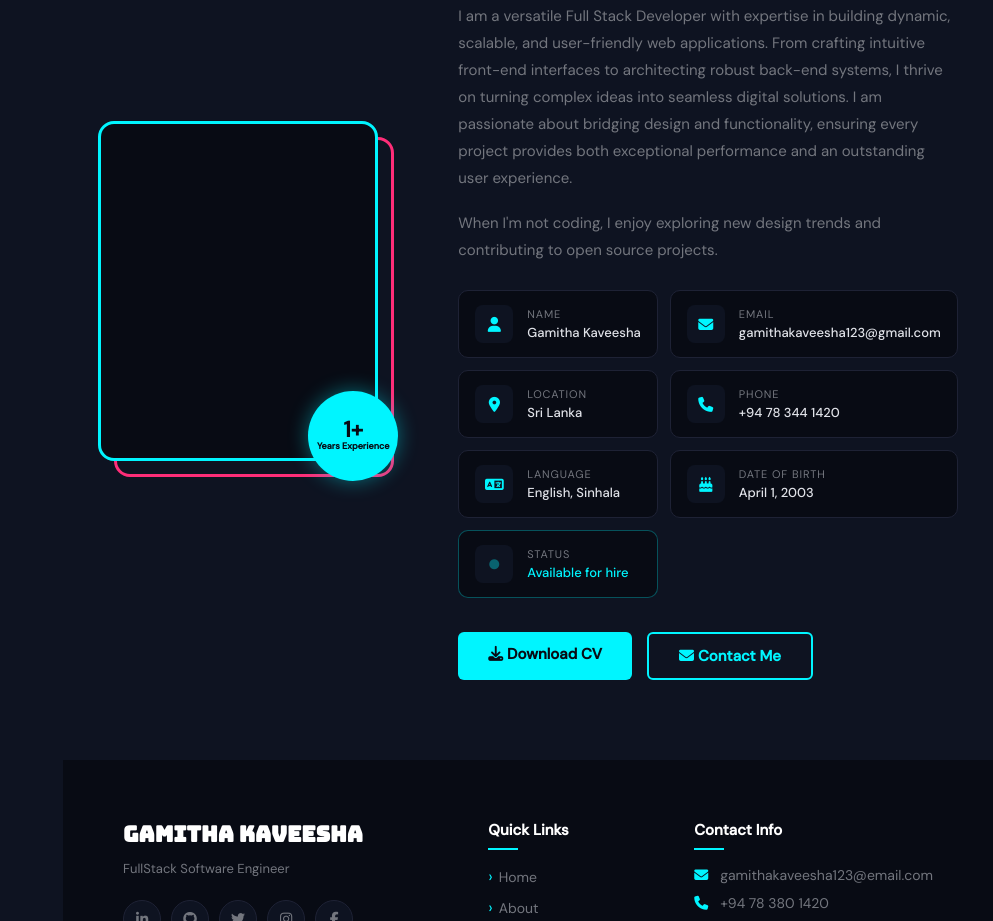
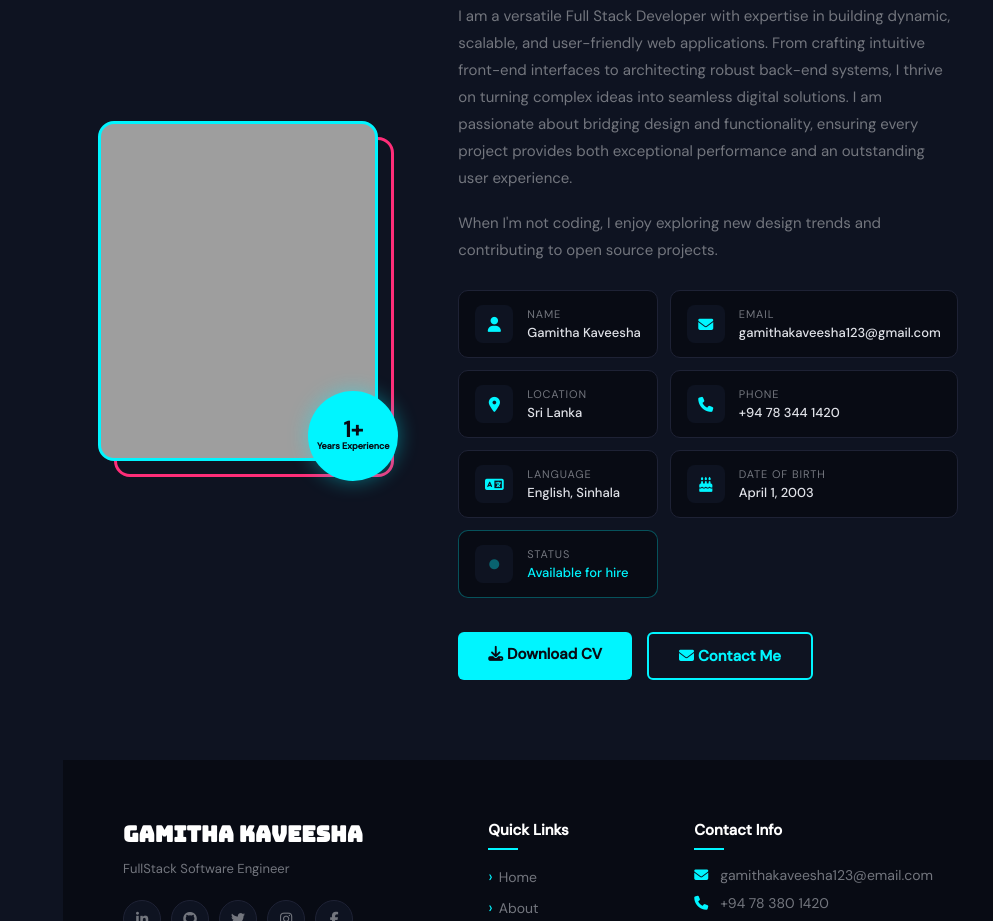
Before and after one commit to gamithasilva/Portfolio, a plain HTML site: page index.html in a window 1280 px wide. Shown: the part 979-1900 px from the top of the page, without its empty margins (287-1280 px from the left). Drawn offline with Linux system fonts and the light colour scheme; the site is published under a folder, as on GitHub Pages, so addresses that start at the root find nothing.

Commit message:
remove first / in image url

```diff
--- a/style.css
+++ b/style.css
@@ -486,7 +486,7 @@ section {
     position: relative;
     z-index: 2;
     overflow: hidden;
-    background-image: url('/assest/images/turn_this_to_202603311653.png');
+    background-image: url('assest/images/turn_this_to_202603311653.png');
     background-size: cover;
     background-position: center;
     background-repeat: no-repeat;
```
